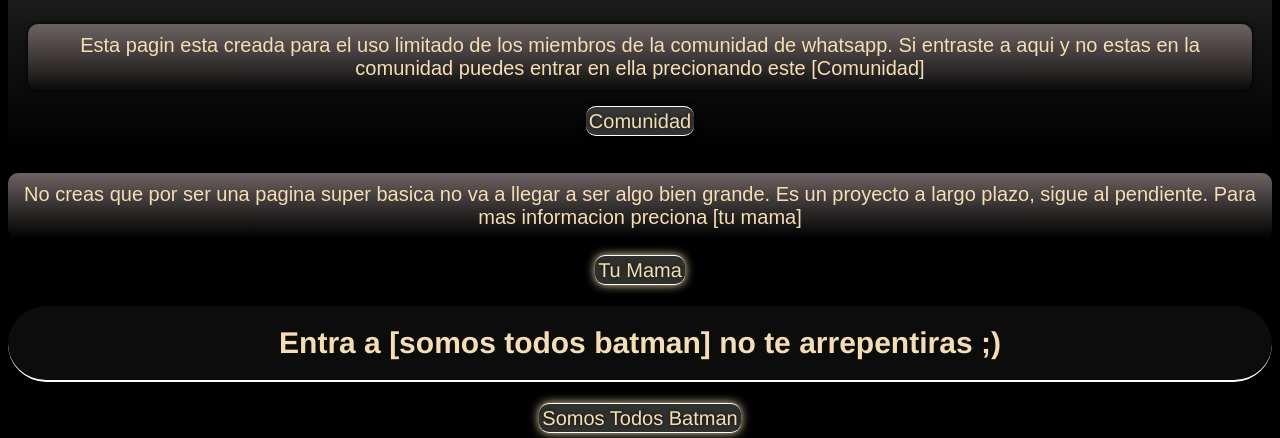
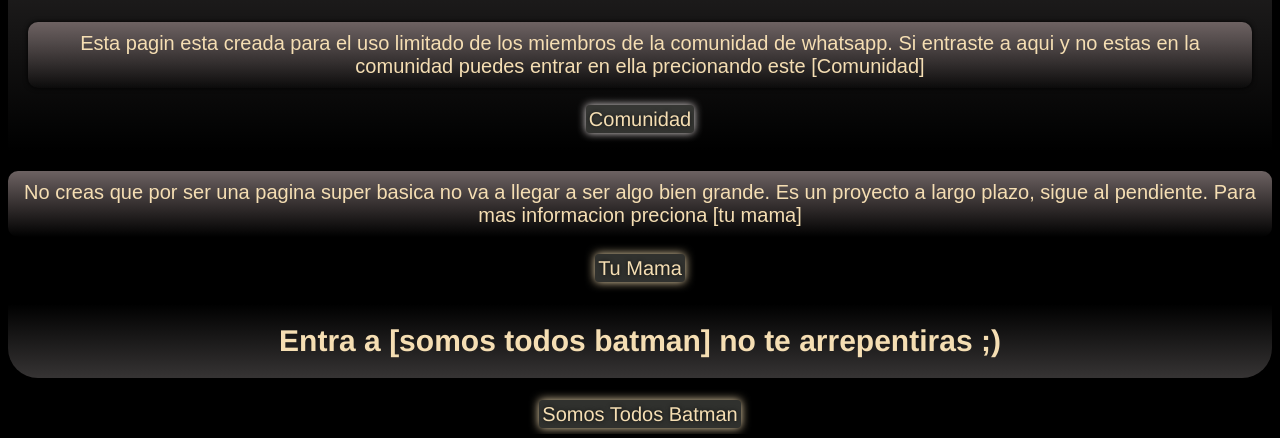
Before and after one commit to idetroitt/unmalsueno, a plain HTML site: page index.html in a window 1280 px wide. Shown: the part 461-899 px from the top of the page. Drawn offline with Linux system fonts and the light colour scheme.

Commit message:
Update styles.css

```diff
--- a/styles.css
+++ b/styles.css
@@ -11,19 +11,19 @@
     padding: 20px 40px;
     font-size: 40px;
     text-align: center;
-    border-bottom: 2px solid white;
     border-radius: 10px;
     background: linear-gradient(rgb(87, 80, 80), transparent);
 
 }
 h2{
     font-family: 'Franklin Gothic Medium', 'Arial Narrow', Arial, sans-serif;
-    background: rgba(179, 157, 157, 0.075);
+    background: rgba(167, 151, 151, 0.39);
     padding: 20px 40px;
     font-size: 30px;
     text-align: center;
-    border-bottom: 2px solid white;
-    border-radius: 50px;
+    border-bottom-left-radius: 30px;
+    border-bottom-right-radius: 30px;
+    background: linear-gradient(transparent, rgba(141, 135, 135, 0.384))
 
 
 }
@@ -44,7 +44,6 @@
     padding: 10px;
     text-align: center;
     background: rgba(245, 245, 245, 0.075);
-
     border-radius: 10px;
     box-shadow: 0 0 5px rgb(0, 0, 0);
     background: linear-gradient(rgb(109, 98, 98), transparent);
@@ -60,12 +59,11 @@
     text-decoration: none;
     font-family:'Franklin Gothic Medium', 'Arial Narrow', Arial, sans-serif;
     font-size: 20px;
-    border-top: 1px solid white;
-    border-bottom: 1px solid white;
-    border-radius: 10px;
+    border-radius: 4px;
     height: 10px;
     width: 10px;
     box-shadow: 0 0 10px wheat;
+
 
 
 }
@@ -76,7 +74,7 @@
 .center{
     text-align: center;
     color: wheat;
-    box-shadow: 0 0 8px black;
+    box-shadow: 0 0 8px rgb(236, 228, 228);
 }
 
 .box{
```
